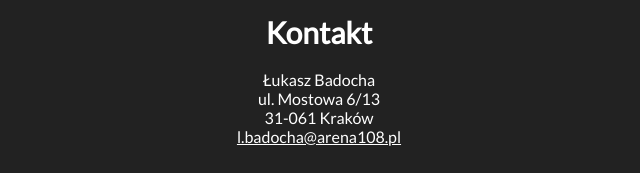
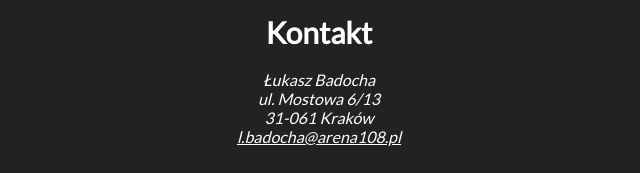
Before and after one commit to janekbordo/html5, a plain HTML site: page projekt-poprawiony/index.html in a window 1280 px wide. Shown: the part 1207-1380 px from the top of the page, 321-961 px from the left. Drawn offline with Linux system fonts and the light colour scheme.

Commit message:
zmieniony contact-address

```diff
--- a/projekt-poprawiony/index.html
+++ b/projekt-poprawiony/index.html
@@ -37,12 +37,12 @@
 
   <footer id="contact">
     <h2 id="contact-header">Kontakt</h2>
-    <div id="contact-content">
+    <address id="contact-content">
       Łukasz Badocha<br />
       ul. Mostowa 6/13<br />
       31-061 Kraków<br />
       <a href="mailto:l.badocha@arena108.pl">l.badocha@arena108.pl</a>
-    </div>
+    </address>
   </footer>
 
 </body>
```
